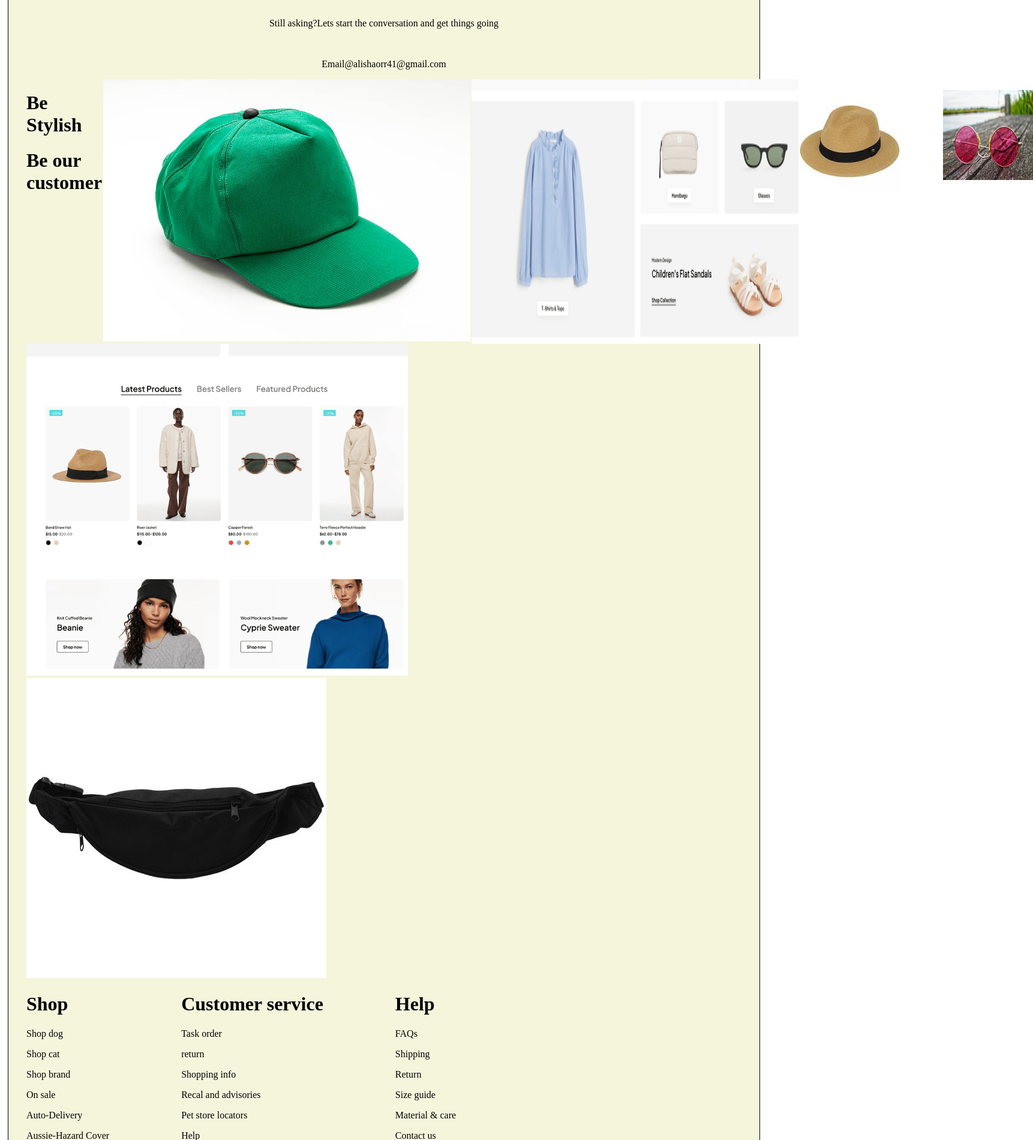
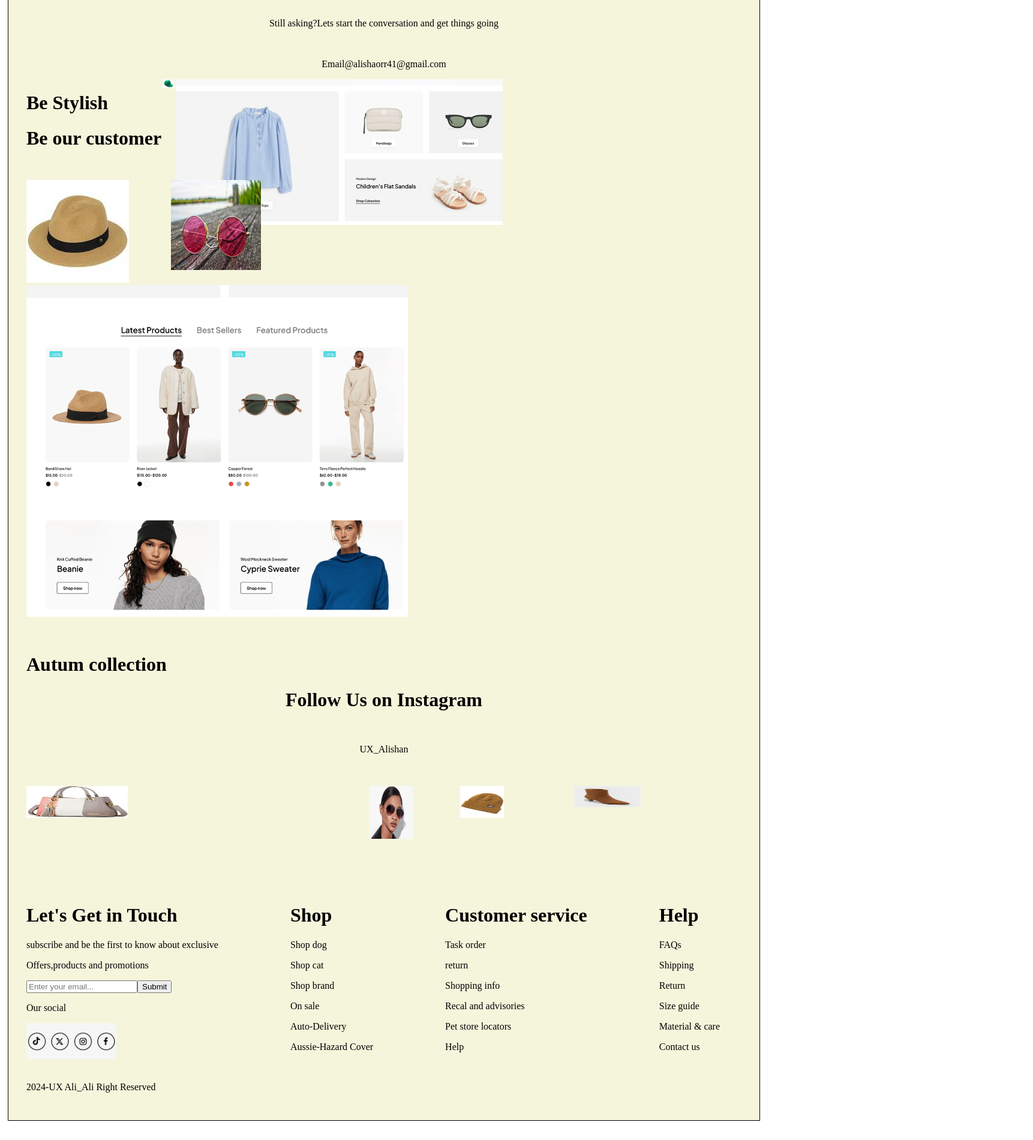
Before and after one commit to Esther-Shiamagovi/Media, a plain HTML site: page index.html in a window 1280 px wide. Shown: the part 320-2220 px from the top of the page at 60% size, 1722 px wide, since content can reach past the window. After the commit the page ends 2196 px from the top, so only its background shows below. Drawn offline with Linux system fonts and the light colour scheme.

Commit message:
made changes

```diff
--- a/index.html
+++ b/index.html
@@ -22,9 +22,7 @@
           <a href="#">Job</a>
           <a href="#">Behance</a>
           <a href="#">Hire Freelancer</a>
-        <div>
 
-</div>
 <div>
     <button>Search</button>
 </div>
@@ -32,10 +30,9 @@
 </nav>
 
 </div>
-
-
 <div>
-    <img src="Image/img2.png" alt="#"></div>
+    <img src="Image/img2.png" alt="#">
+</div>
     </ul>
   </nav>
 
@@ -56,21 +53,19 @@
 </div>
 <div id="container2">
     <div class="sec1">
-
         <div>
             <h1>Be Stylish</h1>
             <h1>Be our customer</h1>
         </div>
 <div >
 
-<img src="Image/hat.jpg" alt="">
+<img src="Image/hat.jpg" alt="" width="20px" height="15px"><b></b>
 </div>
+<div id="size5">
 <img src="Image/src.png" alt="">
 </div>
-
+    </div>
 <div class="sec2">
-
-
     <br>
 <div id="image">
 <div>
@@ -84,17 +79,95 @@
 </div>
 </div>
 
-<div id="container3">
+<div>
     <div>
         <img src="Image/src2.png" alt="">
+    </div><br>
+    <br>
+    <div>
+        <h1>Autum collection</h1>
+    </div>
+    <div>
+
+
+
+
     </div>
 
-    <div>
-        <img src="Image/bag2.jpg" alt="">
+
+
+
+
+
+
+
+
+
+
+
+
+
+
+
+
+
+
+
+
+<div id="text">
+    <h1>Follow Us on Instagram</h1><br>
+    <p>UX_Alishan</p>
 </div>
+<br>
+<br>
+
+<div id="container3">
+<div class="img6">
+    <img src="Image/handbag.jpg" alt="" width="30% " height="30%">
+</div>
+<div id="img7">
+    <img src="Image/glasses2.jpeg" alt="" width="50%" height="50%">
+</div>
+<div id="image8">
+    <img src="Image/cap.avif" alt="" width="40%" height="30%">
+</div>
+<div id="image9">
+    <img src="Image/boot.jpeg" alt="" width="40%" height="20%">
 </div>
 
+
+
+</div>
+
+</div>
+
+
+
+
+
+
+
 <div id="footer">
+<div>
+    <h1>Let's Get in Touch</h1>
+    <p>subscribe and be the first to know about exclusive </p>
+    <p>Offers,products and promotions</p>
+
+    <input placeholder="Enter your email..."/><button>Submit</button>
+    <p>Our social</p>
+    <img src="Image/last.png" alt="">
+    <br>
+    <br>
+    <p>2024-UX Ali_Ali Right Reserved</p>
+</div>
+
+
+
+
+
+
+
+
 <div>
 
     <h1>Shop</h1>
--- a/style.css
+++ b/style.css
@@ -15,7 +15,12 @@ background-color: beige;
     text-align: center;
 }
 #container2{
-    display: flex;
+    display: grid;
+}
+#size5{
+    width: 200px;
+    height: 150px;
+    line-break: 20px;
 }
 .sec1{
     display: flex;
@@ -39,16 +44,48 @@ background-color: beige;
     width: 20px;
     height: 10px;
 }
+#text{
+    text-align: center;
+    line-break: 30px;
+}
 .size2{
     width: px;
     height: 18px;
+
 }
+#container3{
+    display: flex;
+    gap: 7px;
+}
+
+
 #footer{
     display: flex;
     gap: 120px;
 }
 @media screen and (min-width=375px){
 
+    #container{
+        border: solid 1px;
+        border-radius: solid 2px;
+        padding: 10px;
+        margin: 1px;
+
+}
+#navbar{
+    display: flex;
+    gap: 10px;
+}
+#container2{
+    display: flex;
+    gap: 1px;
+}
+#size5{
+    width: 50px;
+    height: 150px;
+    line-break: 20px;
+}
+
 
 
 }
```
Also changed, not shown: Image/boot.jpeg (added), Image/cap.avif (added), Image/glasses2.jpeg (added), Image/handbag.jpg (added), Image/last.png (added). Lines whose indentation alone changed are shown as unchanged.
